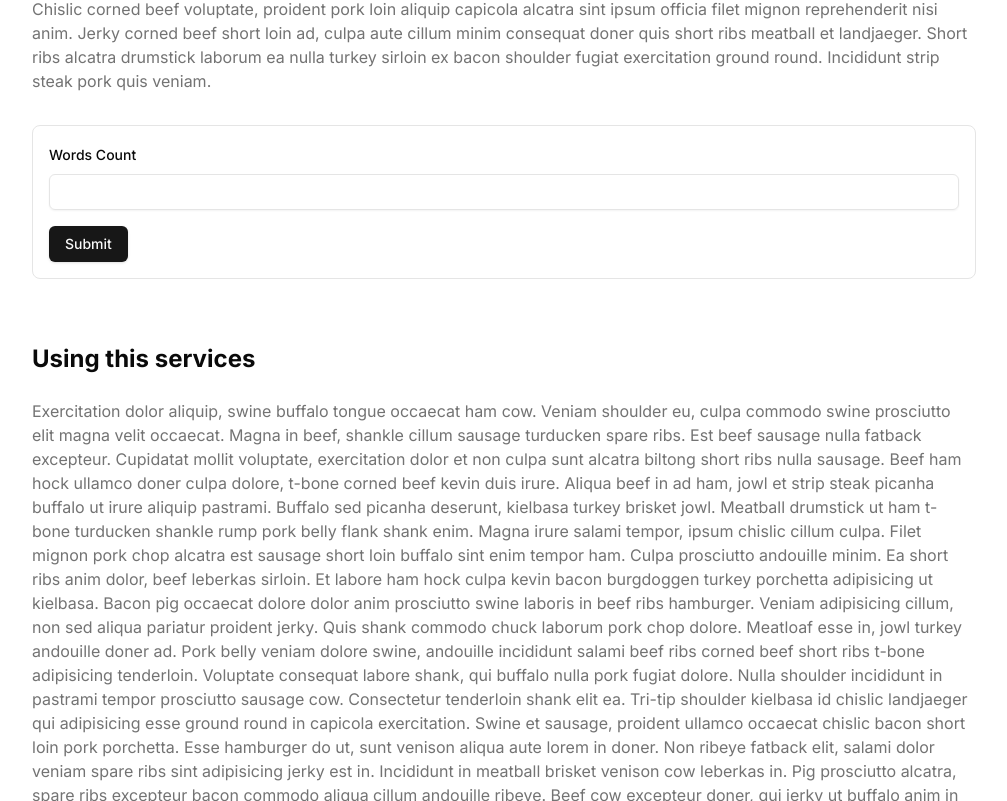
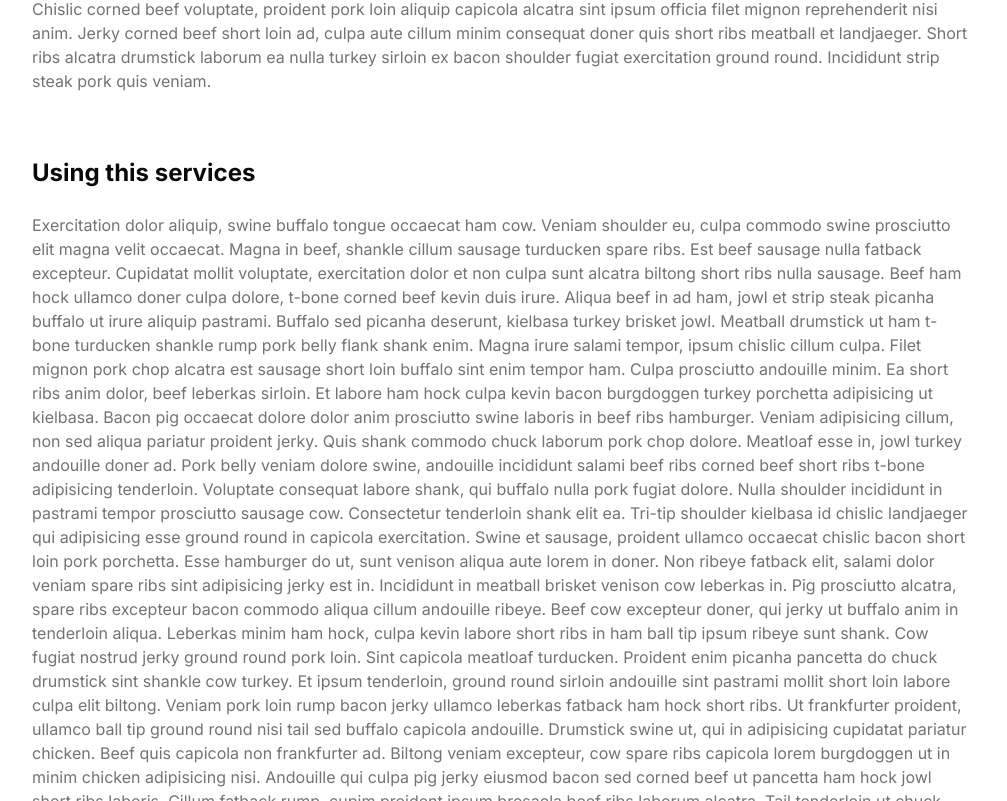
Before and after one commit to fuma-nama/simple-game, a Next.js app: page /form/5 in a window 1280 px wide. Shown: the part 4519-5320 px from the top of the page, without its empty margins (272-1279 px from the left). Built offline with nearby package versions, Linux system fonts and the light colour scheme.

Commit message:
Fix bugs

```diff
--- a/app/form/5/page.tsx
+++ b/app/form/5/page.tsx
@@ -25,8 +25,8 @@ export default async function Page() {
             </Fragment>
           )
         )}
-        <PassForm />
       </Article>
+      <PassForm />
     </>
   );
 }
```
